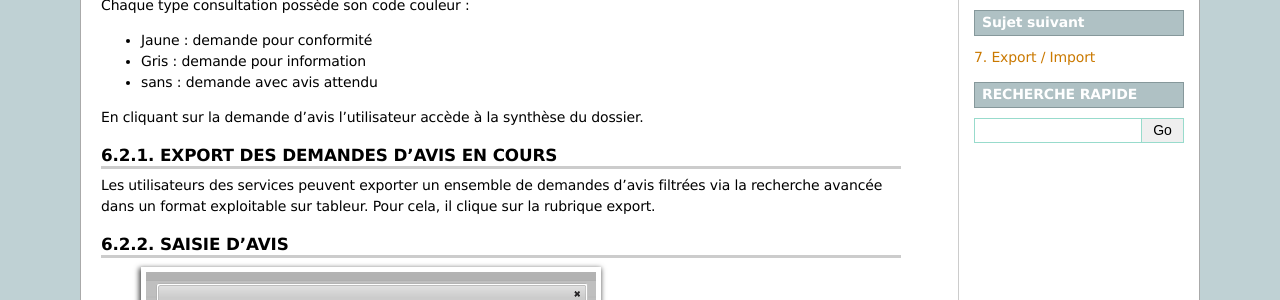
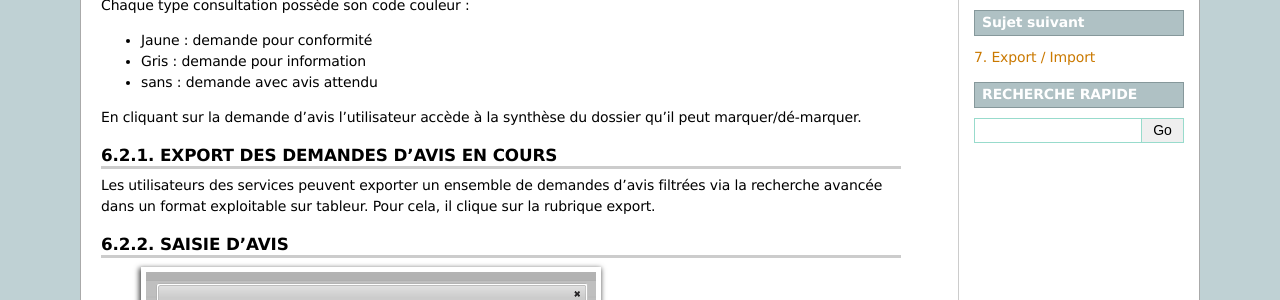
Before and after one commit to mpavaux/openads-documentation, a Sphinx documentation site: the page built from source/manuel_utilisateur/service_consulte.rst, in a window 1280 px wide. Shown: the part 361-661 px from the top of the page. Built offline with Sphinx 7.4.7, drawn with Linux system fonts in a browser that asks for light colours.

Commit message:
Depuis le formulaire des demandes d'avis en cours, ajout de l'action marquer/démarquer un dossier pour le profil service consulté.

```diff
--- a/source/manuel_utilisateur/profils/service_consulte.rst
+++ b/source/manuel_utilisateur/profils/service_consulte.rst
@@ -56,6 +56,8 @@
   - Visualiser la liste des pièces
   - Télécharger le fichier d'une pièce
   - Télécharger toutes les pièces
+  - Marquer un dossier
+  - Dé-marquer un dossier
 
 
 Demandes passées
--- a/source/manuel_utilisateur/service_consulte.rst
+++ b/source/manuel_utilisateur/service_consulte.rst
@@ -31,7 +31,7 @@
 - Gris : demande pour information
 - sans : demande avec avis attendu
 
-En cliquant sur la demande d'avis l'utilisateur accède à la synthèse du dossier.
+En cliquant sur la demande d'avis l'utilisateur accède à la synthèse du dossier qu'il peut marquer/dé-marquer.
 
 .. _service_consulte_demandes_avis_en_cours:
 
```
